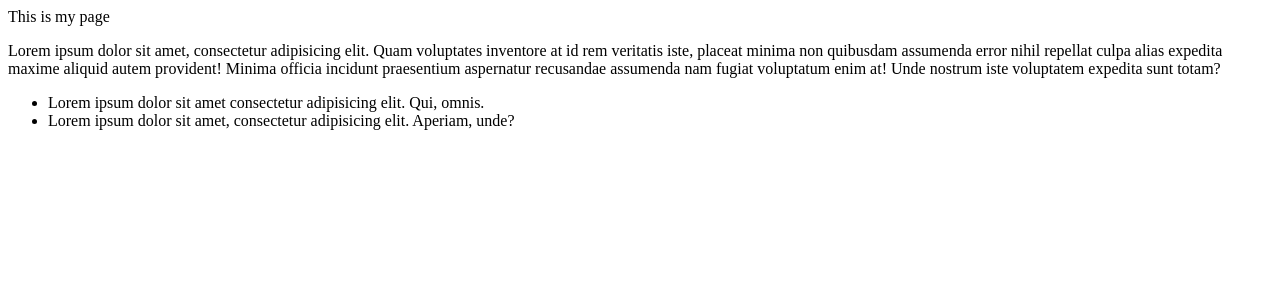
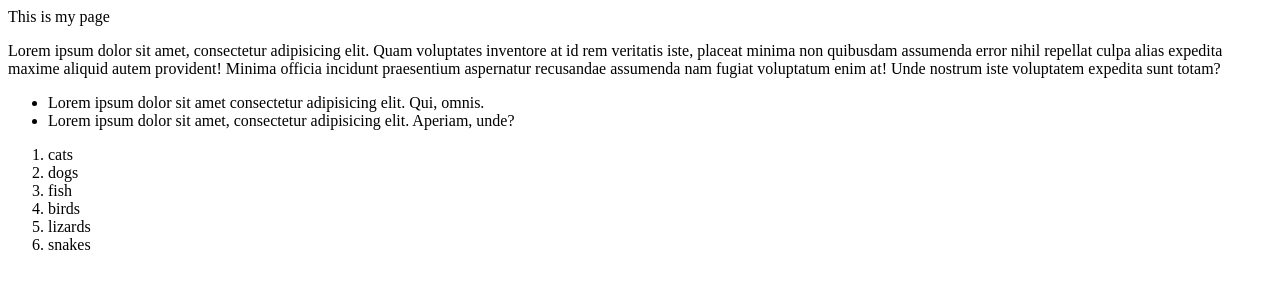
Before and after one commit to Enyorose/hello-temp, a plain HTML site: page index.html in a window 1280 px wide. Drawn offline with Linux system fonts and the light colour scheme.

Commit message:
added animal list

```diff
--- a/index.html
+++ b/index.html
@@ -13,6 +13,13 @@
   <li>Lorem ipsum dolor sit amet consectetur adipisicing elit. Qui, omnis.</li>
   <li>Lorem ipsum dolor sit amet, consectetur adipisicing elit. Aperiam, unde?</li>
 </ul>
-
+<ol>
+  <li>cats</li>
+  <li>dogs</li>
+  <li>fish</li>
+  <li>birds</li>
+  <li>lizards</li>
+  <li>snakes</li>
+</ol>
 </body>
 </html>
```
